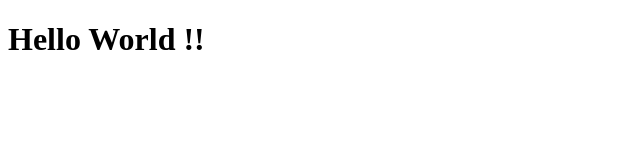
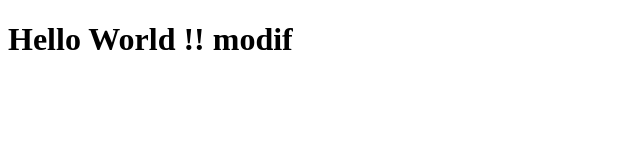
Before and after one commit to YoannPoulet/coursera-test, a plain HTML site: page site/index.html in a window 1280 px wide. Shown: the whole page, without its empty margins (0-640 px from the left). Drawn offline with Linux system fonts and the light colour scheme.

Commit message:
small addition to page

```diff
--- a/site/index.html
+++ b/site/index.html
@@ -6,6 +6,6 @@
 	<title>Hello Wooorld</title>
 </head>
 <body>
-<h1> Hello World !!</h1>
+<h1> Hello World !! modif </h1>
 </body>
 </html>
```
